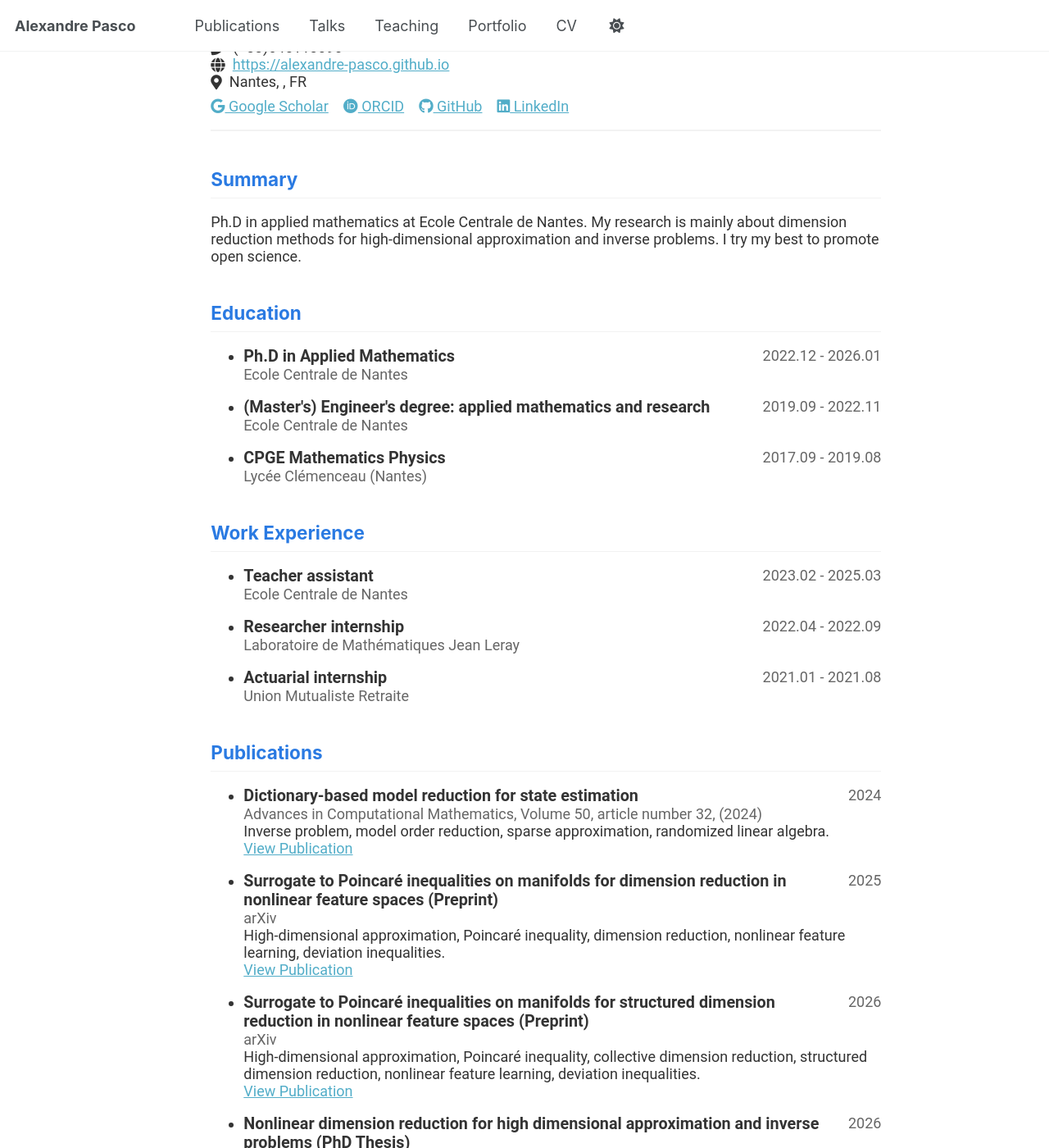
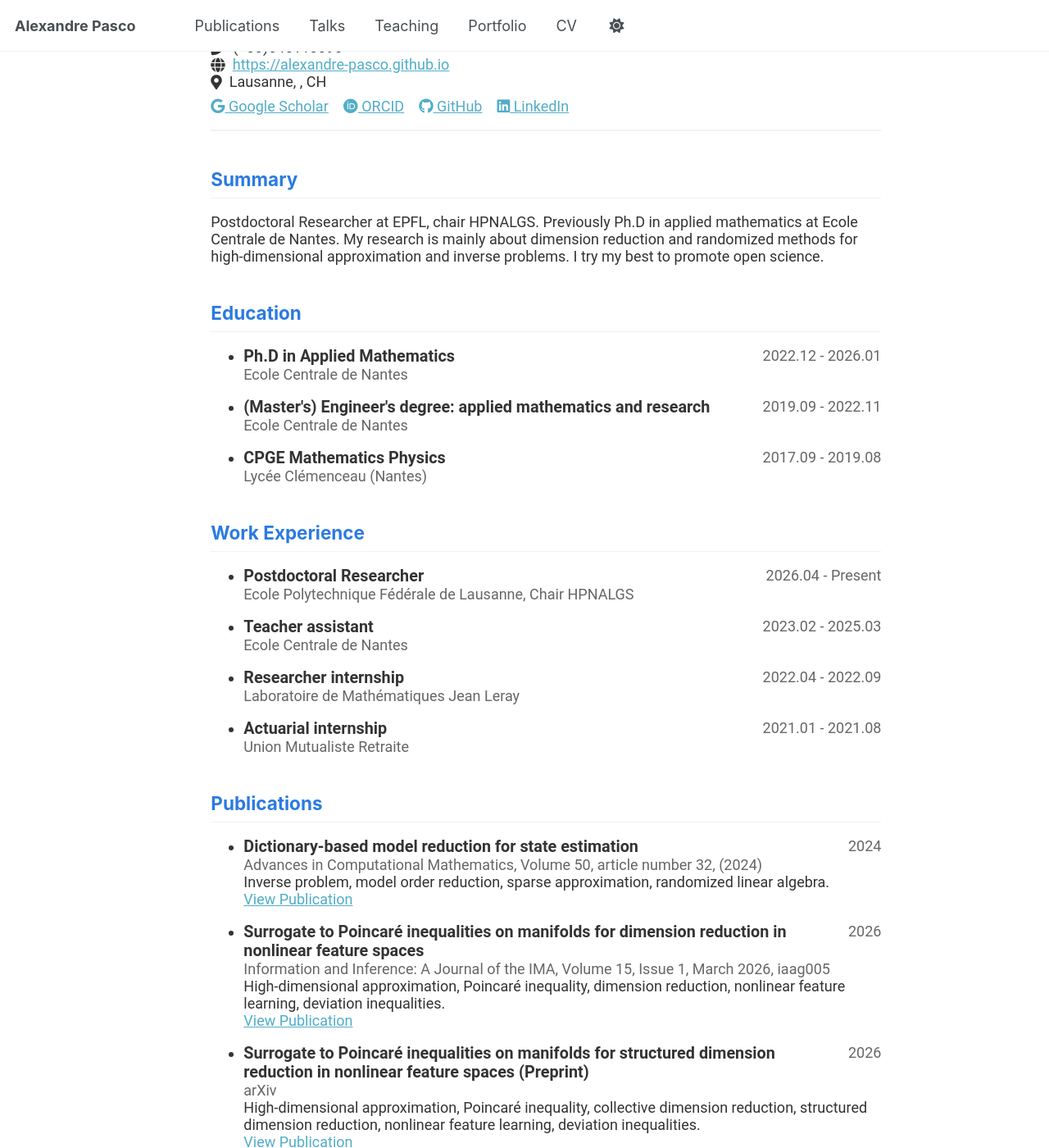
Before and after one commit to alexandre-pasco/alexandre-pasco.github.io, a Jekyll site: the page built from _pages/cv-json.md, in a window 1280 px wide and 1400 px high, scrolled down 195 px. Shown: the whole window at 82% size. Built offline with Jekyll 4.4.1, drawn with Linux system fonts in a browser that asks for light colours; some of the changed text lies outside the part shown.

Commit message:
update: CV

```diff
--- a/_data/cv.json
+++ b/_data/cv.json
@@ -1,15 +1,15 @@
 {
   "basics": {
     "name": "Alexandre Pasco",
-    "email": "alexandre.pasco@ec-nantes.fr",
+    "email": "alexandre.pasco@epfl.ch",
     "phone": "(+33)645113090",
     "website": "https://alexandre-pasco.github.io",
-    "summary": "Ph.D in applied mathematics at Ecole Centrale de Nantes. My research is mainly about dimension reduction methods for high-dimensional approximation and inverse problems. I try my best to promote open science.",
+    "summary": "Postdoctoral Researcher at EPFL, chair HPNALGS. Previously Ph.D in applied mathematics at Ecole Centrale de Nantes. My research is mainly about dimension reduction and randomized methods for high-dimensional approximation and inverse problems. I try my best to promote open science.",
     "location": {
       "address": "",
-      "postalCode": "44000",
-      "city": "Nantes",
-      "countryCode": "FR",
+      "postalCode": "1015",
+      "city": "Lausanne",
+      "countryCode": "CH",
       "region": ""
     },
     "profiles": [
@@ -36,6 +36,14 @@
     ]
   },
   "work": [
+    {
+      "company": "Ecole Polytechnique Fédérale de Lausanne, Chair HPNALGS",
+      "position": "Postdoctoral Researcher",
+      "startDate": "2026.04",
+      "endDate": "Present",
+      "summary": null,
+      "highlights": []
+    },
     {
       "company": "Ecole Centrale de Nantes",
       "position": "Teacher assistant",
@@ -120,10 +128,10 @@
       "summary": "Inverse problem, model order reduction, sparse approximation, randomized linear algebra."
     },
     {
-      "name": "Surrogate to Poincaré inequalities on manifolds for dimension reduction in nonlinear feature spaces (Preprint)",
-      "publisher": "arXiv",
-      "releaseDate": "2025-05-23",
-      "website": "https://arxiv.org/abs/2505.01807",
+      "name": "Surrogate to Poincaré inequalities on manifolds for dimension reduction in nonlinear feature spaces",
+      "publisher": "Information and Inference: A Journal of the IMA, Volume 15, Issue 1, March 2026, iaag005",
+      "releaseDate": "2026-03-16",
+      "website": "https://doi.org/10.1093/imaiai/iaag005",
       "summary": "High-dimensional approximation, Poincaré inequality, dimension reduction, nonlinear feature learning, deviation inequalities."
     },
     {
@@ -239,6 +247,13 @@
       "date": "2026-01-14",
       "location": "Nantes, France",
       "description": "Talk"
+    },
+    {
+      "name": "Congrès des Jeunes Chercheuses et Chercheurs en Mathématiques et Applications (CJC-MA)",
+      "event": "Ecole Nationale des Ponts et Chaussées",
+      "date": "2026-03-03",
+      "location": "Champs-sur-Marne, France",
+      "description": "Talk"
     }
   ],
   "teaching": [
```
Also changed, not shown: 1 other file.
